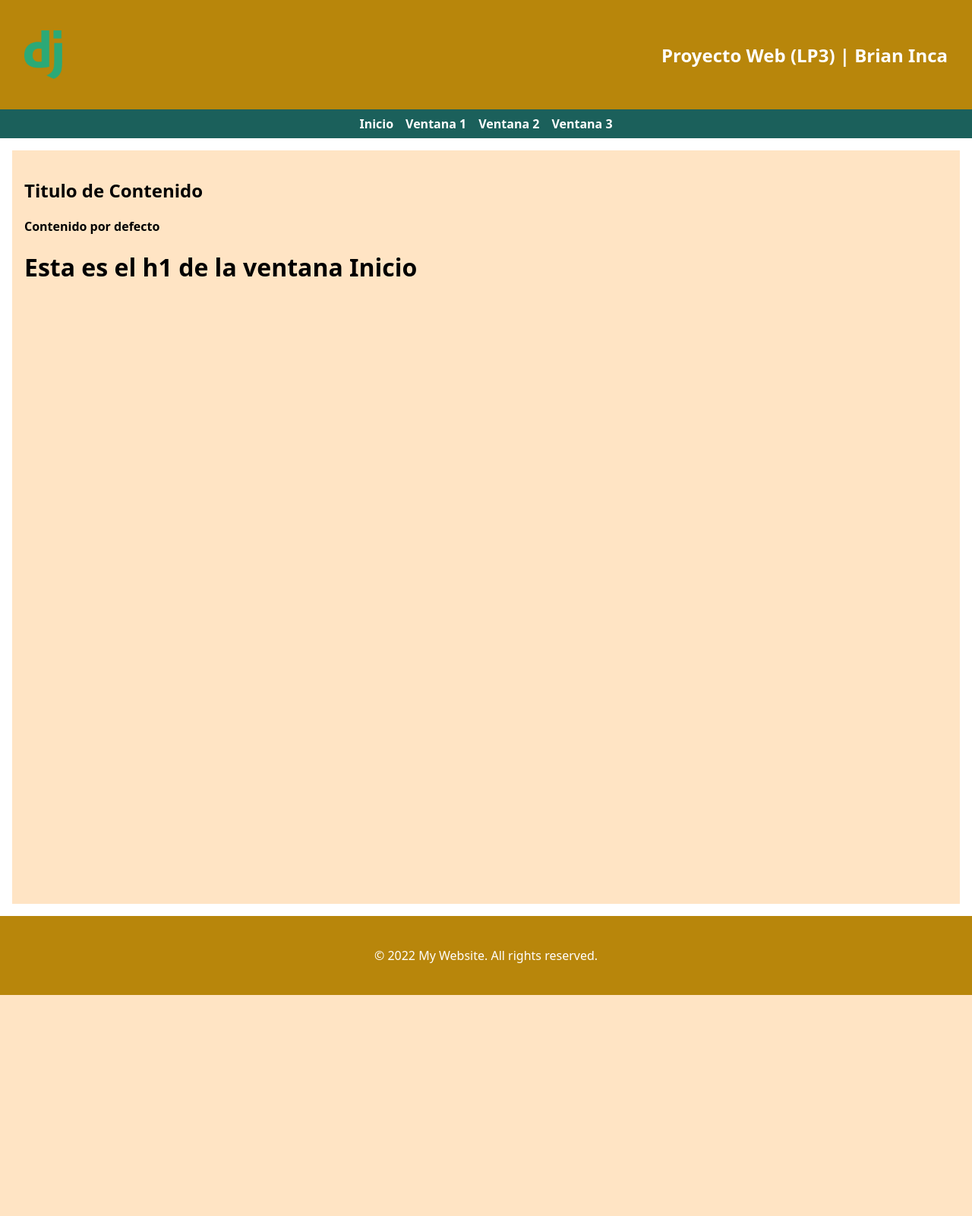
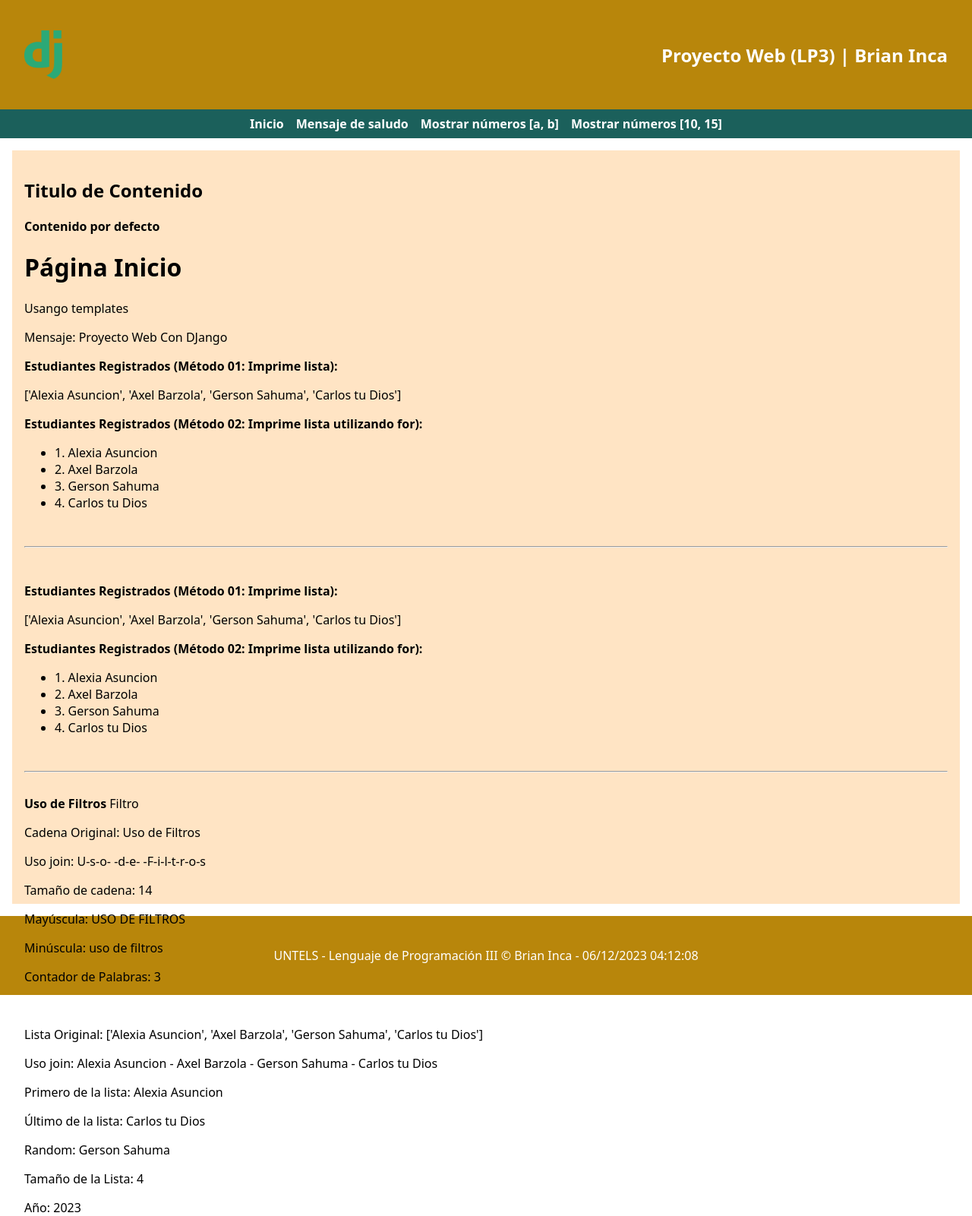
Before and after one commit to brianinhu/django-practice, a Django app: page / in a window 1280 px wide. Shown: the whole page at 76% size. Before the commit the page ends 1310 px from the top, so only its background shows below. Run offline with Django 4.2, Linux system fonts and the light colour scheme.

Commit message:
Lenguaje y plantillas - Semana 08

```diff
--- a/mysite/myapp/static/css/style.css
+++ b/mysite/myapp/static/css/style.css
@@ -1,3 +1,12 @@
+.box p, .box h2, .box h3, .box ul{
+    margin-bottom: 5px;
+    margin-top: 5px;
+}
+.box ul, .box ol{
+    margin-left: 20px;
+    margin-bottom: 10px;
+}
+
 body {
     margin: 0;
     min-height: 100vh;
--- /dev/null
+++ b/mysite/myapp/templates/filtros.html
@@ -0,0 +1,18 @@
+<br>
+<hr>
+<br>
+<strong> {{encabezado}}</strong>
+Filtro<br>
+<p> Cadena Original: {{encabezado|default:"Sección sin título"}} </p>
+<p> Uso join: {{encabezado|join:'-'}} </p>
+<p> Tamaño de cadena: {{encabezado|length}} </p>
+<p> Mayúscula: {{encabezado|upper}} </p>
+<p> Minúscula: {{encabezado|lower}} </p>
+<p> Contador de Palabras: {{encabezado|wordcount}} </p>
+<br>
+<p>Lista Original: {{estudiantes}}</p>
+<p>Uso join: {{estudiantes|join:' - '}}</p>
+<p>Primero de la lista: {{estudiantes|first}}</p>
+<p>Último de la lista: {{estudiantes|last}}</p>
+<p>Random: {{estudiantes|random}}</p>
+<p>Tamaño de la Lista: {{estudiantes|length}}</p>
--- a/mysite/myapp/templates/index.html
+++ b/mysite/myapp/templates/index.html
@@ -9,11 +9,33 @@
 <body>
     {% extends 'layout.html' %}
     {% block title %}
-    Inicio
+        {{titulo}}
     {% endblock %}
     {% block content %}
+    {% comment 'Datos de la pagina index' %}
+    En esta pagina se mostrara la bienvenida al sistema
+    {% endcomment %}
     {{block.super}}
-    <h1>Esta es el h1 de la ventana Inicio</h1>
+    <h1 class="title">Página {{titulo}}</h1>
+    <p>Usango templates</p>
+    {% if mensaje %}
+        <p> Mensaje: {{mensaje}} </p>
+    {% else %}
+        <strong>El Mensaje no tiene contenido</strong>
+    {% endif %}
+    <p> <strong> Estudiantes Registrados (Método 01: Imprime lista): </strong> </p>
+        {{estudiantes}}
+    <p> <strong> Estudiantes Registrados (Método 02: Imprime lista utilizando for): </strong> </p>
+    <ul>
+        {% for estudiante in  estudiantes %}
+            <li>{{forloop.counter}}. {{estudiante}}</li>
+        {% empty %}
+            <p> No hay estudiantes registrados </p>
+        {% endfor %}
+    </ul>
+    {% include 'listado_estudiantesregistrados.html' with encabezado="Estudiantes Registrados" %}
+    {% include 'filtros.html' with encabezado="Uso de Filtros" %}
+    <p>Año: 2023</p>
     {% endblock %}
 </body>
 
--- a/mysite/myapp/templates/layout.html
+++ b/mysite/myapp/templates/layout.html
@@ -23,16 +23,16 @@
     <nav>
         <ul>
             <li>
-                <a href="/">Inicio</a>
+                <a href="{% url 'index' %}">Inicio</a>
             </li>
             <li>
-                <a href="/ventana1">Ventana 1</a>
+                <a href="{% url 'ventana1' %}">Mensaje de saludo</a>
             </li>
             <li>
-                <a href="/ventana2">Ventana 2</a>
+                <a href="{% url 'ventana2' %}">Mostrar números [a, b]</a>
             </li>
             <li>
-                <a href="/ventana3">Ventana 3</a>
+                <a href="{% url 'ventana3' %}">Mostrar números [10, 15]</a>
             </li>
         </ul>
     </nav>
@@ -47,7 +47,7 @@
     </main>
 
     <footer>
-        <p>&copy; 2022 My Website. All rights reserved.</p>
+        <p>UNTELS - Lenguaje de Programación III &copy; Brian Inca - {% now "d/m/Y h:m:s" %} </p>
     </footer>
 </body>
 
--- /dev/null
+++ b/mysite/myapp/templates/listado_estudiantesregistrados.html
@@ -0,0 +1,13 @@
+<br>
+<hr>
+<br>
+<p> <strong> {{encabezado}} (Método 01: Imprime lista): </strong> </p>
+        {{estudiantes}}
+<p> <strong> {{encabezado}} (Método 02: Imprime lista utilizando for): </strong> </p>
+<ul>
+    {% for estudiante in  estudiantes %}
+        <li>{{forloop.counter}}. {{estudiante}}</li>
+    {% empty %}
+        <p> No hay {{encabezado}} </p>
+    {% endfor %}
+</ul>
--- a/mysite/myapp/views.py
+++ b/mysite/myapp/views.py
@@ -4,15 +4,33 @@ from django.shortcuts import render
 # Create your views here.
 
 def index(request):
-    return render(request, 'index.html')
-
+    estudiantes = [ 'Alexia Asuncion',
+                    'Axel Barzola',
+                    'Gerson Sahuma',
+                    'Carlos tu Dios']
+    return render(request,'index.html', {
+        'titulo':'Inicio',
+        'mensaje':'Proyecto Web Con DJango',
+        'estudiantes': estudiantes
+    })
 
 def ventana1(request):
-    return render(request, 'ventana1.html')
+    return render(request,'ventana1.html',{
+        'titulo':'Saludo',
+        'autor_saludo':'PhD. Brian Inca'
+    })
 
 
 def ventana2(request):
-    return render(request, 'ventana2.html')
+    a = 10
+    b = 20
+    rango_numeros = range(a,b+1)
+    return render(request,'ventana2.html',{
+        'titulo':'Rango',
+        'a':a,
+        'b':b,
+        'rango_numeros':rango_numeros
+    })
 
 
 def ventana3(request):
```
Also changed, not shown: mysite/myapp/templates/ventana1.html (+8 -2 lines), mysite/myapp/templates/ventana2.html (+8 -1 lines), mysite/myapp/templatetags/filters.py (added, +9 -0 lines), mysite/myapp/templatetags/__init__.py (added).
